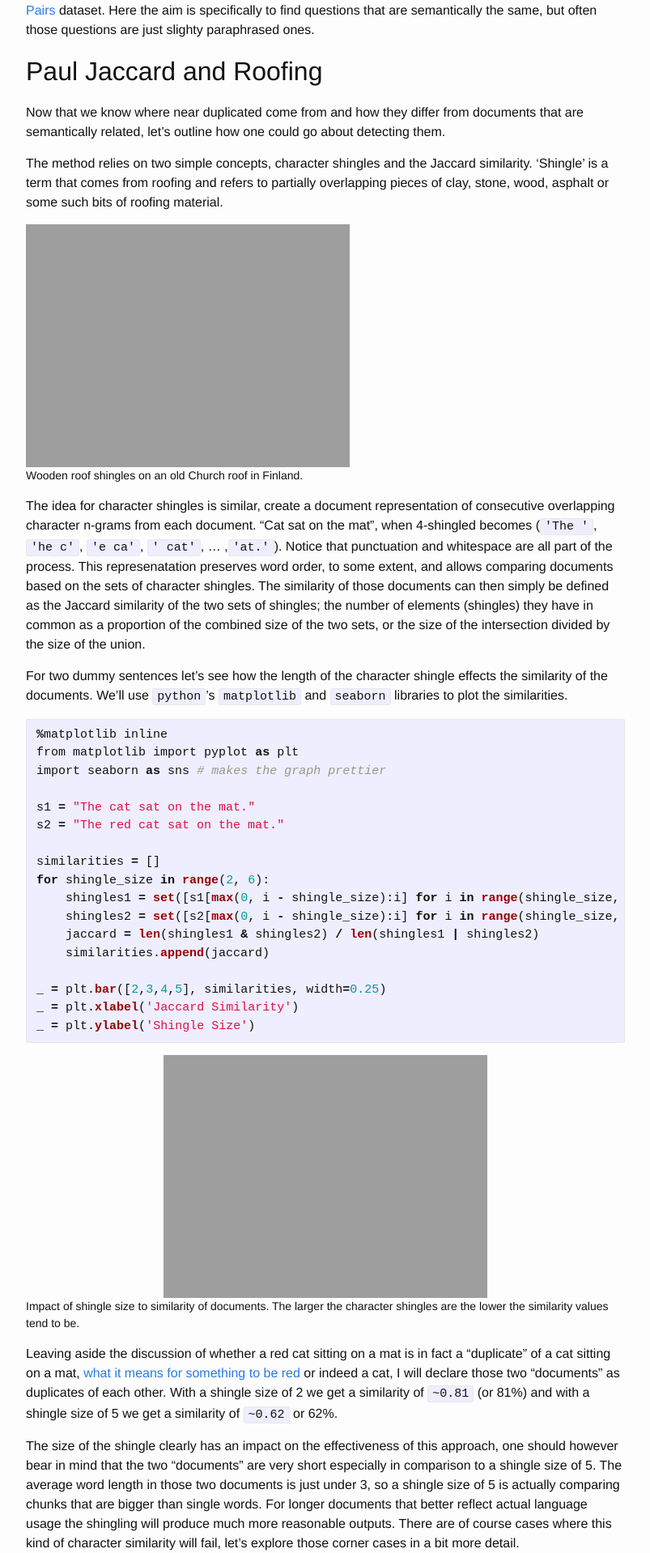
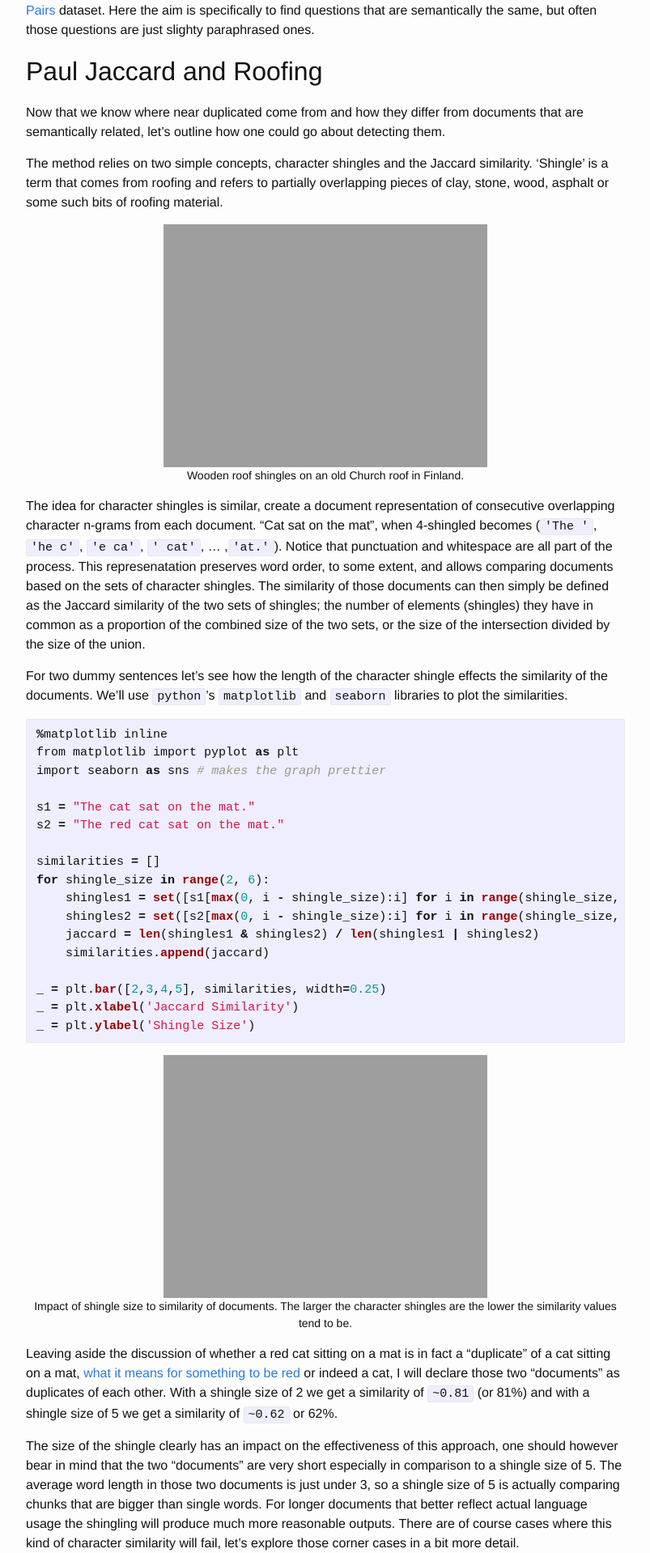
Before and after one commit to mattilyra/mattilyra.github.io, a Jekyll site: the page built from _posts/2017-05-23-document-deduplication-with-lsh.markdown, in a window 1280 px wide. Shown: the part 1708-3626 px from the top of the page at 81% size, without its empty margins (238-1041 px from the left). Built offline with Jekyll 4.4.1, drawn with Linux system fonts in a browser that asks for light colours; formulas are drawn with MathJax 3.

Commit message:
Added new CSS styles for tables.

```diff
--- a/css/main.scss
+++ b/css/main.scss
@@ -29,7 +29,6 @@
 $on-laptop:        800px;
 
 
-
 // Use media queries like this:
 // @include media-query($on-palm) {
 //     .wrapper {
@@ -43,7 +42,41 @@
     }
 }
 
+code.has-jax {font: inherit; font-size: 100%; background: inherit; border: inherit;}
 
+.center {
+    align : center;
+    text-align: center;
+    margin-left: auto;
+    margin-right: auto;
+}
+
+.center img {
+    margin: auto;
+}
+
+table {
+    border: 0px;
+    font-size: 14px;
+    margin: auto;
+    margin-bottom: 1.5em;
+}
+
+
+thead {
+    font-style: bold;
+    background: #A9A9A9;
+}
+
+td {
+    border: 0px;
+    padding: 0 5px 0 5px;
+    margin: 0px;
+}
+
+tr:nth-child(even) {
+    background-color: #C9C9C9;
+}
 
 // Import partials from `sass_dir` (defaults to `_sass`)
 @import
```
